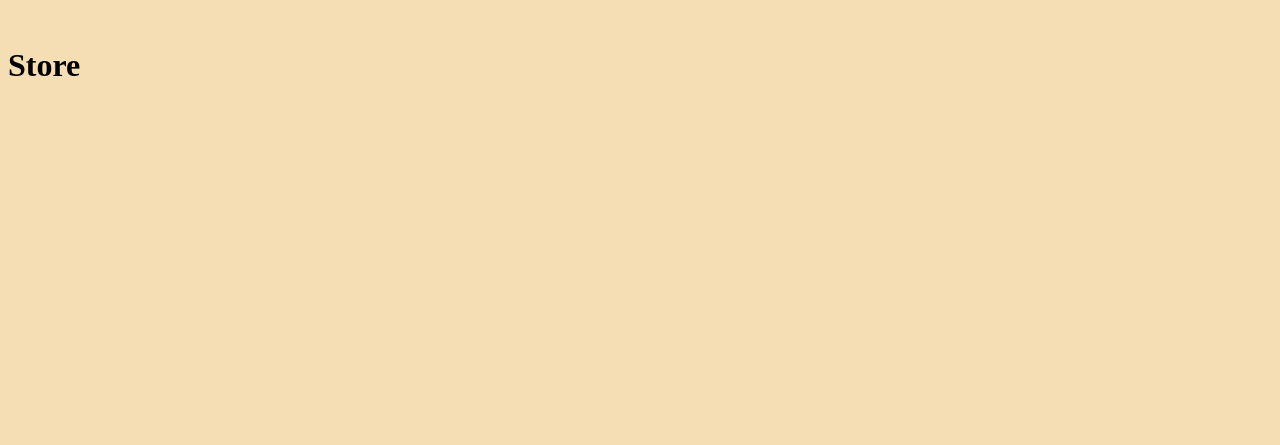
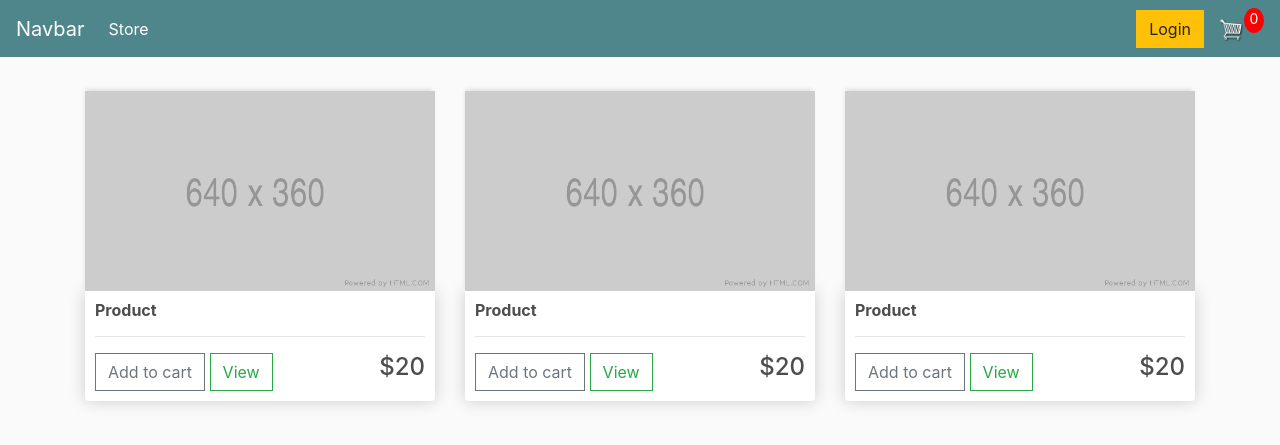
Before and after one commit to x24870/django_ecommerce_demo, a Django app: page / in a window 1280 px wide. Before the commit the part shown is almost empty. Shown: the top 445 px of the page. Run offline with Django 3.2, Linux system fonts and the light colour scheme.

Commit message:
implement store page

```diff
--- a/store/static/css/main.css
+++ b/store/static/css/main.css
@@ -1,3 +1,99 @@
-body {
-  background-color: wheat;
+body{
+	background-color: hsl(0, 0%, 98%);
 }
+
+h1,h2,h3,h4,h5,h6{
+	color:hsl(0, 0%, 30%);
+}
+
+.box-element{
+	box-shadow:hsl(0, 0%, 80%) 0 0 16px;
+	background-color: #fff;
+	border-radius: 4px;
+	padding: 10px;
+}
+
+.thumbnail{
+	width: 100%;
+	height: 200px;
+	-webkit-box-shadow: -1px -3px 5px -2px rgba(214,214,214,1);
+    -moz-box-shadow: -1px -3px 5px -2px rgba(214,214,214,1);
+    box-shadow: -1px -3px 5px -2px rgba(214,214,214,1);
+}
+
+.product{
+	border-radius: 0 0 4px 4px;
+}
+
+.bg-dark{
+	background-color: #4f868c!important;
+}
+
+#cart-icon{
+	width:25px;
+	display: inline-block;
+	margin-left: 15px;
+}
+
+#cart-total{
+	display: block;
+	text-align: center;
+	color:#fff;
+	background-color: red;
+	width: 20px;
+	height: 25px;
+	border-radius: 50%;
+	font-size: 14px;
+}
+
+.col-lg-4, .col-lg-6, .col-lg-8, .col-lg-12{
+	margin-top: 10px;
+}
+
+.btn{
+	border-radius: 0;
+}
+
+.row-image{
+	width: 100px;
+}
+
+.form-field{
+	width:250px;
+	display: inline-block;
+	padding: 5px;
+}
+
+.cart-row{
+	display: flex;
+    align-items: flex-stretch;
+    padding-bottom: 10px;
+    margin-bottom: 10px;
+    border-bottom: 1px solid #ececec;
+
+}
+
+.quantity{
+	display: inline-block;
+	font-weight: 700;
+	padding-right:10px;
+
+
+}
+
+.chg-quantity{
+	width: 12px;
+	cursor: pointer;
+	display: block;
+	margin-top: 5px;
+	transition:.1s;
+}
+
+.chg-quantity:hover{
+	opacity: .6;
+}
+
+
+.hidden{
+	display: none!important;
+}
--- a/store/templates/store/main.html
+++ b/store/templates/store/main.html
@@ -6,15 +6,43 @@
   <meta charset="UTF-8">
   <meta name="viewport" content="width=device-width, initial-scale=1.0">
   <title>Home</title>
+  <link rel="stylesheet" href="https://cdn.jsdelivr.net/npm/bootstrap@4.5.3/dist/css/bootstrap.min.css" integrity="sha384-TX8t27EcRE3e/ihU7zmQxVncDAy5uIKz4rEkgIXeMed4M0jlfIDPvg6uqKI2xXr2" crossorigin="anonymous">
   <link rel="stylesheet" href="{% static 'css/main.css' %}">
 </head>
 <body>
-  <nav></nav>
+  <nav class="navbar navbar-expand-lg navbar-dark bg-dark">
+    <a class="navbar-brand" href="{% url 'store' %}">Navbar</a>
+    <button class="navbar-toggler" type="button" data-toggle="collapse" data-target="#navbarSupportedContent" aria-controls="navbarSupportedContent" aria-expanded="false" aria-label="Toggle navigation">
+      <span class="navbar-toggler-icon"></span>
+    </button>
+
+    <div class="collapse navbar-collapse" id="navbarSupportedContent">
+      <ul class="navbar-nav mr-auto">
+        <li class="nav-item active">
+          <a class="nav-link" href="{% url 'store' %}">Store <span class="sr-only">(current)</span></a>
+        </li>
+      </ul>
+
+
+      <div class="form-inline my-2 my-lg-0">
+        <a href="" class="btn btn-warning">Login</a>
+
+        <a href="{% url 'cart' %}">
+          <img id="cart-icon" src="{% static 'images/cart.png' %}">
+        </a>
+
+        <p id="cart-total">0</p>
+      </div>
+    </div>
+  </nav>
 
   <div class="container">
     <br>
     {% block content %}
     {% endblock content %}
   </div>
+
+  <script src="https://code.jquery.com/jquery-3.5.1.slim.min.js" integrity="sha384-DfXdz2htPH0lsSSs5nCTpuj/zy4C+OGpamoFVy38MVBnE+IbbVYUew+OrCXaRkfj" crossorigin="anonymous"></script>
+  <script src="https://cdn.jsdelivr.net/npm/bootstrap@4.5.3/dist/js/bootstrap.bundle.min.js" integrity="sha384-ho+j7jyWK8fNQe+A12Hb8AhRq26LrZ/JpcUGGOn+Y7RsweNrtN/tE3MoK7ZeZDyx" crossorigin="anonymous"></script>
 </body>
 </html>
--- a/store/templates/store/store.html
+++ b/store/templates/store/store.html
@@ -2,5 +2,36 @@
 {% load static %}
 
 {% block content %}
-<h1>Store</h1>
+<div class="row">
+  <div class="col-lg-4">
+    <img class="thumbnail" src="{% static 'images/placeholder.png' %}">
+    <div class="box-element product">
+      <h6><strong>Product</strong></h6>
+      <hr>
+      <button class="btn btn-outline-secondary add-btn">Add to cart</button>
+      <a class="btn btn-outline-success">View</a>
+      <h4 style="display: inline-block; float: right;">$20</h4>
+    </div>
+  </div>
+  <div class="col-lg-4">
+    <img class="thumbnail" src="{% static 'images/placeholder.png' %}">
+    <div class="box-element product">
+      <h6><strong>Product</strong></h6>
+      <hr>
+      <button class="btn btn-outline-secondary add-btn">Add to cart</button>
+      <a class="btn btn-outline-success">View</a>
+      <h4 style="display: inline-block; float: right;">$20</h4>
+    </div>
+  </div>
+  <div class="col-lg-4">
+    <img class="thumbnail" src="{% static 'images/placeholder.png' %}">
+    <div class="box-element product">
+      <h6><strong>Product</strong></h6>
+      <hr>
+      <button class="btn btn-outline-secondary add-btn">Add to cart</button>
+      <a class="btn btn-outline-success">View</a>
+      <h4 style="display: inline-block; float: right;">$20</h4>
+    </div>
+  </div>
+</div>
 {% endblock %}
```
Also changed, not shown: store/static/images/cart.png (added), store/static/images/placeholder.png (added).
